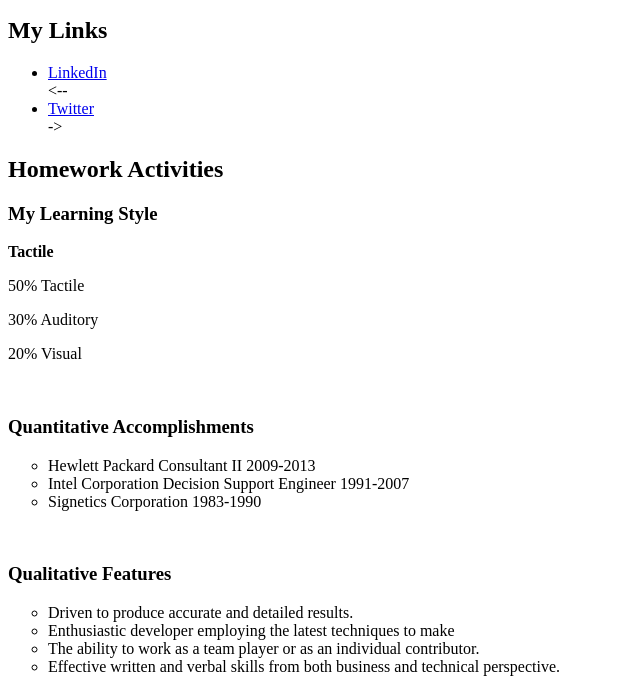
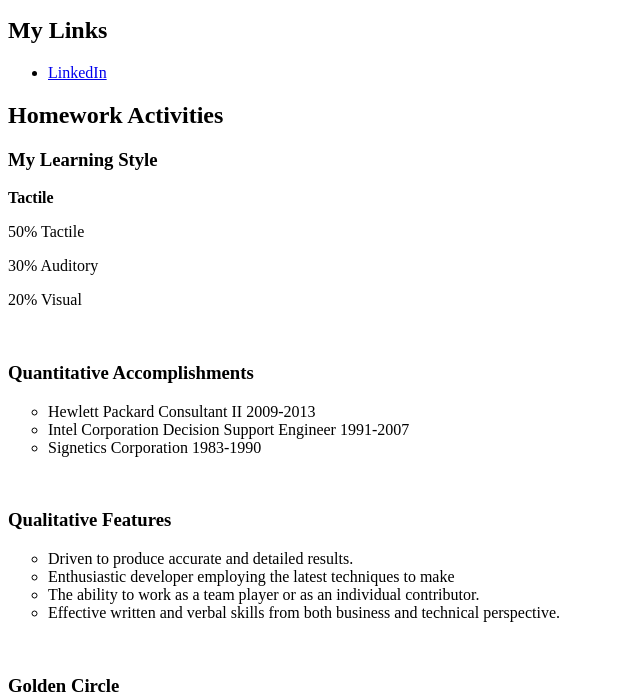
Before and after one commit to carylstuart77/carylstuart77.github.io, a plain HTML site: page index.html in a window 1280 px wide. Shown: the part 138-832 px from the top of the page, without its empty margins (0-640 px from the left). Drawn offline with Linux system fonts and the light colour scheme.

Commit message:
fixed comments and Linkedin

```diff
--- a/index.html
+++ b/index.html
@@ -1,23 +1,23 @@
 <!DOCTYPE html>
 <html>
-<!-- Welcome to your central repository for your professional development homework. You will update this document over the course of your bootcamp. I will refer to it as "prodev doc", requesting you add items to it. You will then upload this to your hosting site and share a link to it when it comes time to submit homeowork. -->
+<!-- Welcome to your central repository for your professional development homework. You will update this document over the course ofyour bootcamp. I will refer to it as "prodev doc", requesting you add items to it. You will then upload this to your hosting site and share a link to it when it comes time to submit homeowork.-->
 <head>
 <!-- Include your full name in the title-->
 <title>Caryl Stuart ProDev Doc</title>
-<!-- You are welcome to include CSS styling sheet for layout and design purposes. Please keep it to raw CSS.
-<style rel="stylesheet" type="text/css" href="somefilesomewhere.css"/> -->
+<!-- You are welcome to include CSS styling sheet for layout and design purposes. Please keep it to raw CSS.-->
+<!--<style rel="stylesheet" type="text/css" href="somefilesomewhere.css"/>-->
 </head>
 <body>
 <div class="container">
-<!-- Please put a header with your name and title of the document-->
+<!--Please put a header with your name and title of the document-->
 <h1>Caryl A. Stuart </br> Professional Development</h1>
 <!-- Please a version number or last updated date-->
 <p>Last updated: October 2, 2017</p>
 <!-- Consider a link section to make it quick for the user to see your social profile and other files tied to the prodev doc. If they are external resources please make them open in a new window-->
 <h2>My Links</h2>
 <ul>
-<li><a href="https://www.linkedin.com/in/carylstuart77/" target="_blank">LinkedIn</a></li>
-<-- <li><a href="https://www.twiter.com/" target="_blank">Twitter</a></li> ->
+<li><a href="https://www.linkedin.com/in/caryl-stuart-20a4a5147/" target="_blank">LinkedIn</a></li>
+<!-- <li><a href="https://www.twiter.com/" target="_blank">Twitter</a></li>-->
 <!--<li><a href="https://medium.com/@superheron" target="_blank">Medium</a></li>-->
 
 </ul>
```
